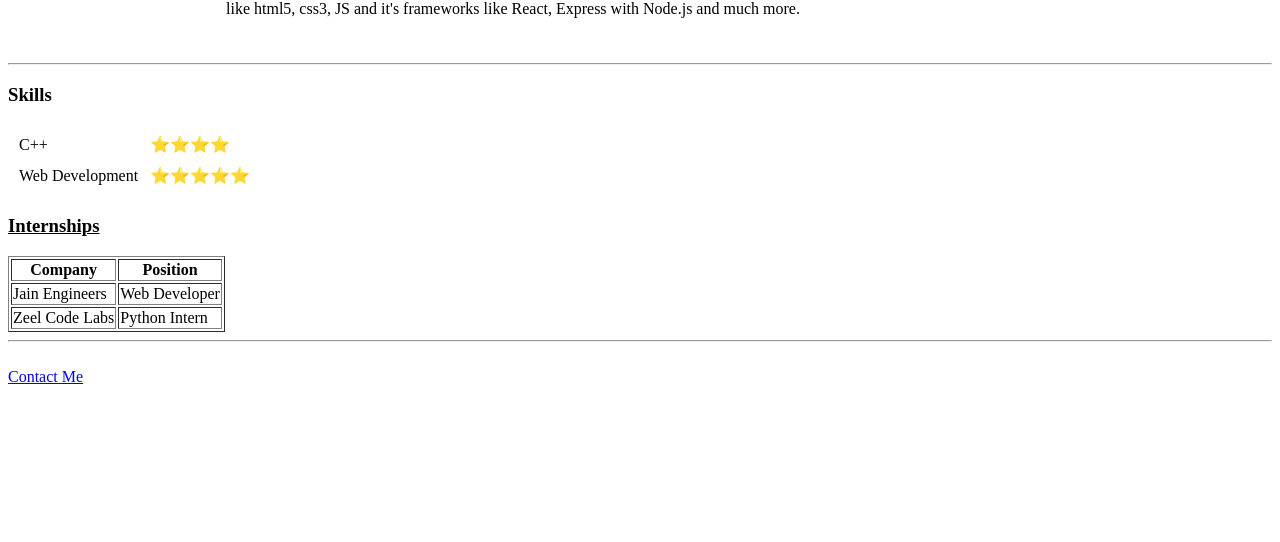
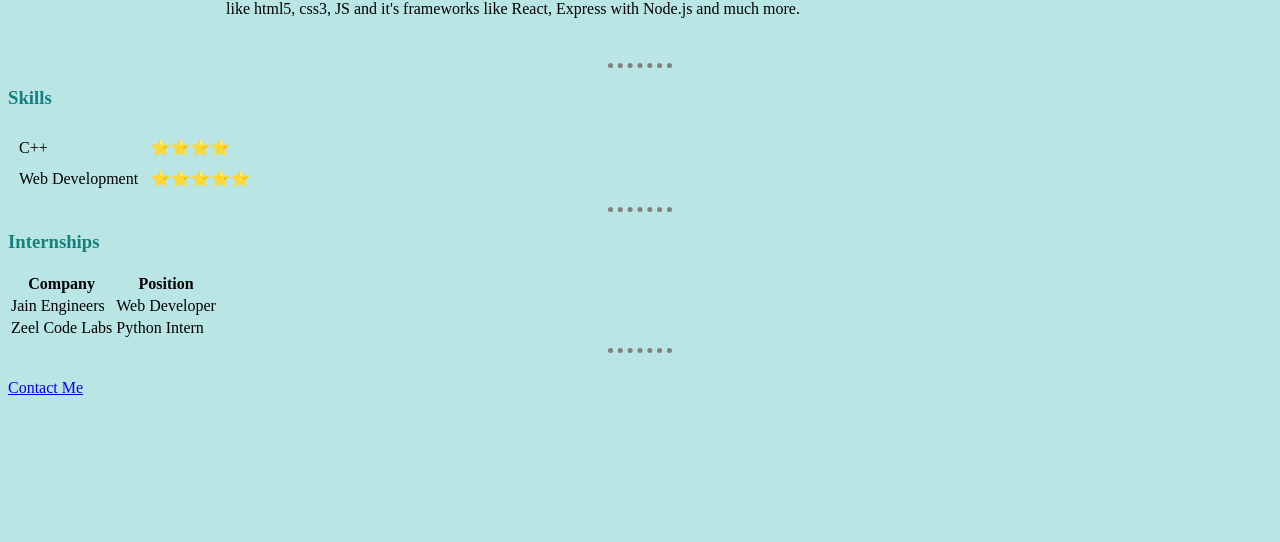
Before and after one commit to SourabhBidikar/Personal-site-cv, a plain HTML site: page index.html in a window 1280 px wide. Shown: the part 258-800 px from the top of the page. Drawn offline with Linux system fonts and the light colour scheme.

Commit message:
css1 commit

```diff
--- /dev/null
+++ b/css/styles.css
@@ -0,0 +1,17 @@
+
+body{
+      background-color: #bae5e5;
+}
+
+hr{
+    border-style:dotted none none none;
+    width: 5%;
+    border-color: gray;
+    height: 0px;
+    border-width: 5px;
+
+}
+
+h1,h3{
+    color: #16817a;
+}
--- a/index.html
+++ b/index.html
@@ -3,7 +3,30 @@
 <head>
   <meta charset="UTF-8">
   <title>Sourabh's personal site</title>
+  <!--
+  <style>
+    body{
+      background-color: #74d4c0;
+    }
+
+    hr{
+      border-style:dotted none none none;
+
+      width: 5%;
+      border-color: gray;
+      height: 0px;
+      border-width: 5px;
+
+    }
+  </style>
+-->
+
+<link rel="stylesheet" href="css/styles.css">
 </head>
+
+<!--
+<body style="background-color: #5aa596;">  This is inline CSS
+-->
 <body>
   <table cellspacing="20">
   <td><img src="images/profile2.png" alt="no picture, sorry" height="175"></td>
@@ -11,7 +34,10 @@
     <h1>Sourabh Bidikar</h1>
     <em><p>Software Engineer and Web Developer</p></em>
     <a href="https://www.linkedin.com/in/sourabh-sandeep-bidikar-8b4351170/" target="_blank"><img src="images/logo-linkedin.svg" height="25"></a>
+
+    <a href="https://www.facebook.com/sourabh.bidikar" target="_blank"><img src="images/fbl.webp" height="25"></a>
     <strong><p>B.E (cse), PGDAC</p></strong>
+
 
     <p>I have a bachelor's degree in Computer Science and Engineering. I am excellent at developing and designing websites and webapps using all the latest technologies and tools <br>like html5, css3, JS and it's frameworks like React, Express with Node.js and much more. </p>
   </td>
@@ -34,13 +60,13 @@
   </table>
 
 
+  <hr>
 
-
-  <h3><u>Internships</u></h3>
+  <h3>Internships</h3>
 
   <!--table-->
 
-  <table border="1">
+  <table>
     <thead>
       <th>
         Company
```
Also changed, not shown: contact-me.html (+2 -0 lines), images/fbl.webp (added).
